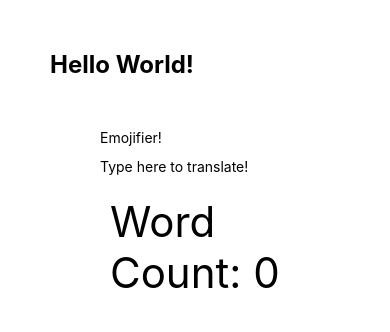
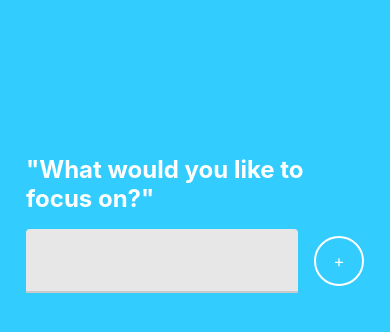
Before and after one commit to AnthonyM5/ReactApp, a React Native app: screen / in a window 390 px wide. Shown: the top 332 px of the page. Built offline with nearby package versions, Linux system fonts and the light colour scheme.

Commit message:
reorganizing styles

```diff
--- a/App.js
+++ b/App.js
@@ -1,16 +1,15 @@
-import React from 'react';
-import { Text, View, StyleSheet } from 'react-native';
-import { Focus } from './src/features/focus/Focus'
-
+import React, { useState } from 'react';
+import { View, Text, StyleSheet } from 'react-native';
+import { Focus } from './src/features/focus/Focus';
+import { colors } from './src/utils/Colors'
 
 
 export default function App() {
+  const [focusSubject, setFocusSubject] = useState(null);
   return (
     <View style={styles.container}>
-    <View style={styles.titleContainer}>
-    <Text style={styles.title}>Hello World!</Text>
-    </View>
-    <Focus />
+    {focusSubject ? (<Text>Here is timer</Text>) : (<Focus addSubject={setFocusSubject}/>) }
+    <Text>{focusSubject}</Text>
     </View>
   );
 }
@@ -19,15 +18,8 @@ export default function App() {
 const styles = StyleSheet.create({
   container: {
     flex: 1,
-    padding: 50,
-  },
-  titleContainer: {
-    flexDirection: 'center',
-    justifyContent: 'center'
-  },
-  title: {
-    fontWeight: 'bold',
-    fontSize: 24,
+    backgroundColor: colors.lightBlue,
+    padding: 10,
   }
 
 });
--- /dev/null
+++ b/src/components/RoundedButton.js
@@ -0,0 +1,33 @@
+import React from "react";
+import { TouchableOpacity, Text, StyleSheet} from "react-native";
+
+export const RoundedButton = ({
+  style = {},
+  textStyle = {},
+  size =  125,
+  ...props
+}) => {
+  return (
+    <TouchableOpacity style={[styles(size).radius, style]} onPress={props.onPress}>
+    <Text style={[styles(size).text, textStyle]}>{props.title}</Text>
+    </TouchableOpacity>
+  )
+
+
+};
+
+const styles = (size) => StyleSheet.create({
+  radius: {
+    borderRadius: size / 2,
+    width: size,
+    height: size,
+    alignItems: 'center',
+    justifyContent: 'center',
+    borderColor: "#fff",
+    borderWidth: 2
+  },
+  text: {
+    color: "#fff",
+    fontSize: size / 3
+  }
+})
--- a/src/features/focus/Focus.js
+++ b/src/features/focus/Focus.js
@@ -1,34 +1,49 @@
-import React, { useState } from 'react';
-import { Text, TextInput, View, StyleSheet } from 'react-native';
+import React, { useState }from 'react';
+import { View, Text, StyleSheet } from 'react-native';
+import { TextInput } from 'react-native-paper';
+import {RoundedButton} from '../../components/RoundedButton'
+import {fontSizes, spacing} from '../../utils/Sizes'
+import { colors } from '../../utils/Colors'
 
 
-export const Focus = () => {
-  const [text, setText] = useState('');
-  console.log(text)
+export const Focus = ({ addSubject }) => {
+  const [tempItem, setTempItem] = useState(null)
+
   return (
     <View style={styles.container}>
-    <Text>Emojifier!</Text>
-    <TextInput
-        style={{height: 40}}
-        placeholder="Type here to translate!"
-        onChangeText={text => setText(text)}
-        defaultValue={text}
-      />
-      <Text style={{padding: 10, fontSize: 42}}>
-        {text.split(' ').map((word) => word && '🍕').join('')}
-        Word Count: {text.split(' ').length > 1 ? text.split(' ').length : 0}
-      </Text>
+      <View style={styles.titleContainer}>
+        <Text style={styles.title}>"What would you like to focus on?"</Text>
+        <View style={styles.inputContainer}>
+          <TextInput style={{flex: 1, marginRight: spacing.md}}
+          onSubmitEditing={({ nativeEvent }) => {
+            setTempItem
+            (nativeEvent.text)
+          }}/>
+          <RoundedButton size={50} title="+" onPress={() => addSubject(tempItem)}/>
+        </View>
+      </View>
     </View>
-
   );
-}
-
-
+};
 
 const styles = StyleSheet.create({
   container: {
     flex: 1,
-    padding: 50,
-  }
+  },
 
+  titleContainer: {
+    flex: 0.5,
+    padding: spacing.md,
+    justifyContent: 'center',
+  },
+  title: {
+    color: colors.white,
+    fontWeight: 'bold',
+    fontSize: fontSizes.lg,
+  },
+  inputContainer: {
+    paddingTop: spacing.md,
+    flexDirection: 'row',
+    alignItems: 'center'
+  },
 });
--- /dev/null
+++ b/src/utils/Colors.js
@@ -0,0 +1,4 @@
+export const colors = {
+    lightBlue: '#33ccff',
+    white: '#fff'
+  }
--- /dev/null
+++ b/src/utils/Sizes.js
@@ -0,0 +1,18 @@
+export const fontSizes = {
+    sm: 8,
+    md: 16,
+    lg: 24,
+    xl: 32,
+    xxl: 40,
+    xxxxl:80
+  }
+
+
+  export const spacing = {
+    sm: 8,
+    md: 16,
+    lg: 24,
+    xl: 32,
+    xxl: 40,
+    xxxxl:80
+  }
```
Also changed, not shown: 1 other file (tests, documents, lock files or other folders).
